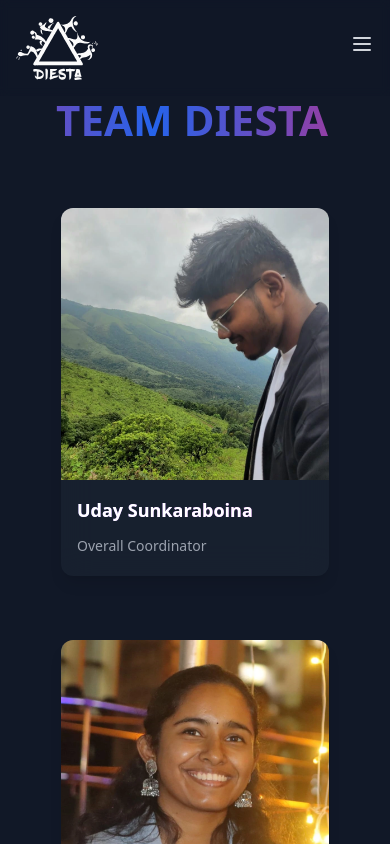
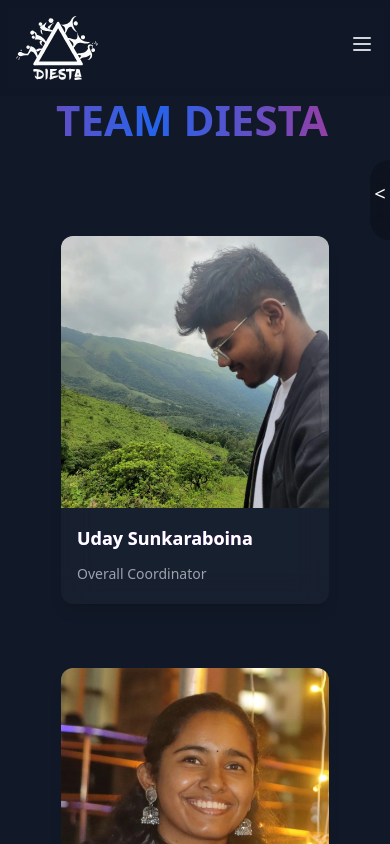
Before and after one commit to krishnateja2314/DiestaWebpage, a Next.js app: page /team in a window 390 px wide. Shown: the top 844 px of the page. Built offline with nearby package versions, Linux system fonts and the light colour scheme.

Commit message:
'team-page'

```diff
--- a/src/app/team/page.tsx
+++ b/src/app/team/page.tsx
@@ -276,7 +276,7 @@ const TeamSection: React.FC<TeamSectionProps> = ({
 const TeamPage: React.FC = () => {
   // Mobile navbar
   const [menuOpen, setMenuOpen] = useState(false);
-  const handleMenu = () => setMenuOpen(!menuOpen);
+  const handleMenu = () => {setMenuOpen(!menuOpen); setbutVisible(!butVisible)};
   const handleClick = (href: string) => {
     const element = document.querySelector(href);
     if (element) {
@@ -365,6 +365,8 @@ const TeamPage: React.FC = () => {
       window.removeEventListener("scroll", toggleVisibility);
     };
   }, []);
+
+  const [butVisible, setbutVisible] = useState(true)
 
   // Team information
   const teams: Teams = {
@@ -697,7 +699,7 @@ const TeamPage: React.FC = () => {
         onClick={scrollToTop}
         className={`${
           isVisible ? "opacity-100" : "opacity-0"
-        } fixed bottom-4 md:right-4 right-1 md:p-3 p-2 rounded-full md:hidden z-50 bg-white/10 backdrop-blur-sm border border-white/20 shadow-lg transition-all duration-300 hover:bg-white/20 hover:scale-110 hover:shadow-[0_0_20px_rgba(255,255,255,0.3)] group`}
+        } fixed bottom-4 md:right-4 right-1 md:p-3 p-2 rounded-full z-50 bg-white/10 backdrop-blur-sm border border-white/20 shadow-lg transition-all duration-300 hover:bg-white/20 hover:scale-110 hover:shadow-[0_0_20px_rgba(255,255,255,0.3)] group`}
       >
         <div className="relative w-8 h-8 transform transition-transform group-hover:-translate-y-1">
           <Image
@@ -718,11 +720,11 @@ const TeamPage: React.FC = () => {
                 animate={{ x: 0 }}
                 exit={{ x: "100%" }}
                 transition={{ type: "spring", stiffness: 300, damping: 30 }}
-                className="fixed top-0 right-0 w-64 h-screen bg-black bg-opacity-20 backdrop-filter backdrop-blur-lg z-50 shadow-2xl rounded-tl-3xl"
+                className="fixed top-0 right-0 w-64 h-screen bg-black bg-opacity-20 backdrop-filter backdrop-blur-lg z-50 shadow-2xl rounded-l-3xl"
               >
-                <button
-                  onClick={() => setMenuOpen(false)}
-                  className="absolute top-4 right-4 text-2xl p-2 rounded-full"
+<button
+                  onClick={() =>{ setMenuOpen(false); setbutVisible(true)}}
+                  className="absolute top-4 hover:text-purple-500 right-4 text-white text-2xl p-2 rounded-full"
                   aria-label="Close Menu"
                 >
                   ✖
@@ -783,6 +785,15 @@ const TeamPage: React.FC = () => {
           </AnimatePresence>
         </nav>
       </div>
+      {
+        butVisible && (
+          <button className='md:hidden' onClick={handleMenu}>
+          <div className='fixed bg-black bg-opacity-20 backdrop-filter backdrop-blur-lg z-50 shadow-2xl rounded-l-3xl text-white h-20 top-40 right-0 w-5 flex justify-center items-center'>
+            <span className='animate-bounce'>{'<'}</span>
+          </div>
+          </button>
+        )
+      }
       <TeamSection members={teams.overallCoordinators} size="lg" />
       <DiestaLogoBorder title="EVENTS" />
       <TeamSection id="events" members={teams.eventHeads} size="md" />
```
